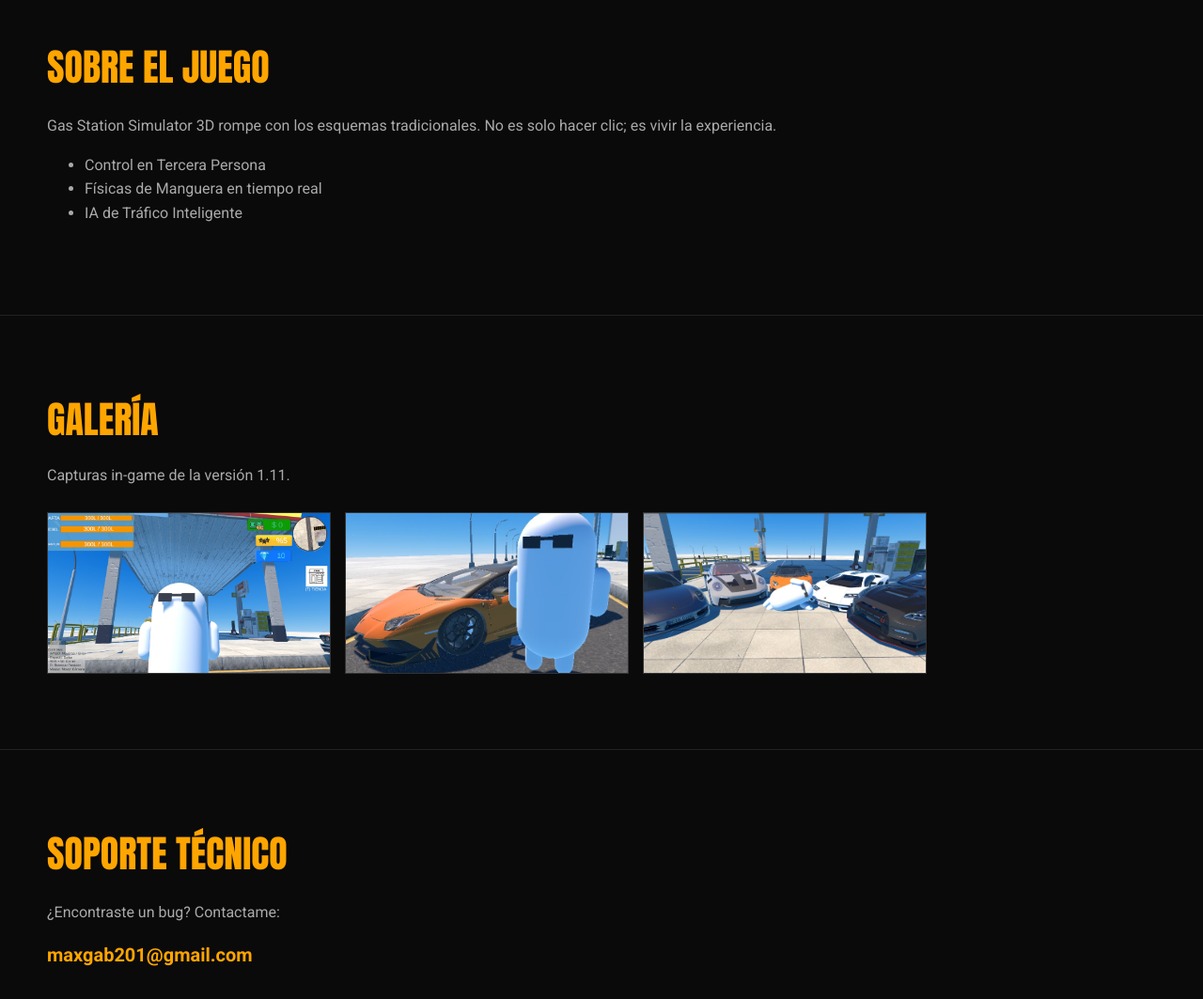
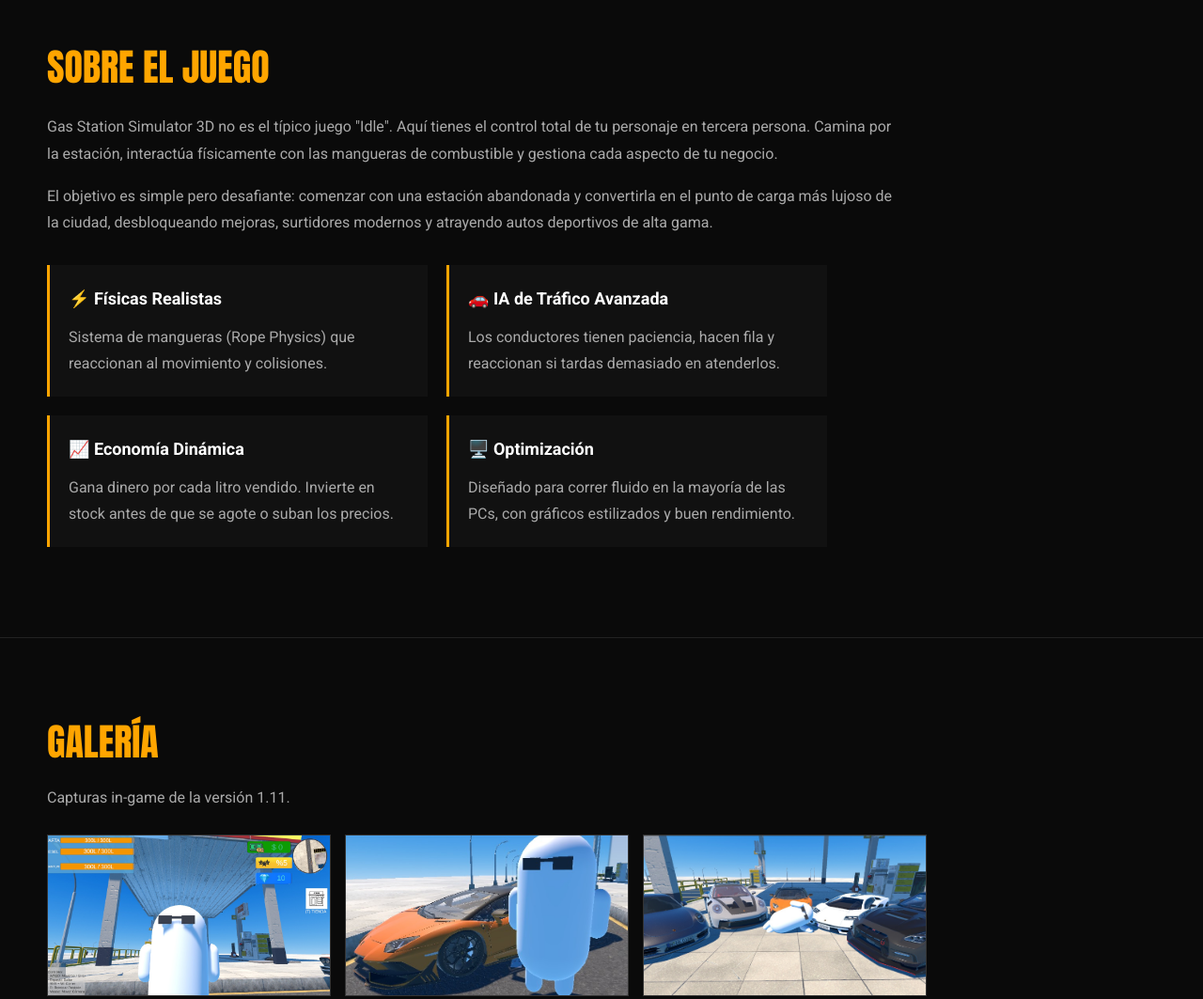
Before and after one commit to maxgab201/Gas-Station-Simulator-3D, a plain HTML site: page gas-station/index.html in a window 1280 px wide. Shown: the part 1000-2063 px from the top of the page at 94% size. Drawn offline with Linux system fonts and the light colour scheme.

Commit message:
Refactor navbar and enhance game description
Updated navbar button styles and improved text descriptions for the game. Enhanced layout and added new features to the game description section.

```diff
--- a/gas-station/index.html
+++ b/gas-station/index.html
@@ -9,12 +9,13 @@
 
         body, html { margin: 0; padding: 0; font-family: 'Roboto', sans-serif; background-color: #050505; color: white; scroll-behavior: smooth; }
 
-        /* NAVBAR (Simplificada para volver al Home) */
+        /* NAVBAR - BACK BUTTON FIXED */
         .navbar { display: flex; justify-content: space-between; align-items: center; padding: 20px 50px; background: rgba(0, 0, 0, 0.9); position: fixed; width: 100%; top: 0; z-index: 1000; border-bottom: 2px solid #333; box-sizing: border-box; }
         .logo { font-family: 'Anton', sans-serif; font-size: 28px; letter-spacing: 2px; text-transform: uppercase; cursor: pointer; text-decoration: none; color: white; }
         .logo span { color: #FFA500; }
+        /* Botón volver estilo profesional */
         .back-btn { color: #aaa; text-decoration: none; font-weight: bold; text-transform: uppercase; font-size: 14px; border: 1px solid #555; padding: 8px 15px; transition: 0.3s; }
-        .back-btn:hover { border-color: #FFA500; color: #FFA500; }
+        .back-btn:hover { border-color: #FFA500; color: #FFA500; background: rgba(255, 165, 0, 0.1); }
 
         /* HERO JUEGO */
         .hero { height: 100vh; background-image: url('fondo.jpg'); background-size: cover; background-position: center; display: flex; align-items: center; position: relative; }
@@ -27,10 +28,15 @@
         .btn { display: inline-block; padding: 15px 40px; font-weight: 700; text-transform: uppercase; text-decoration: none; border: 2px solid white; transition: all 0.3s ease; cursor: pointer; letter-spacing: 1px; background: transparent; color: white; font-size: 18px; }
         .btn:hover { background-color: white; color: black; transform: scale(1.05); }
 
-        /* SECCIONES */
+        /* SECCIONES EXPANDIDAS */
         section { padding: 80px 50px; border-bottom: 1px solid #222; background-color: #0a0a0a; }
         .sec-title { font-family: 'Anton'; font-size: 40px; color: #FFA500; margin-bottom: 20px; }
-        .text-block { color: #aaa; line-height: 1.6; max-width: 800px; }
+        .text-block { color: #aaa; line-height: 1.8; max-width: 900px; font-size: 16px; }
+
+        .feature-list { list-style: none; padding: 0; display: flex; flex-wrap: wrap; gap: 20px; margin-top: 30px; }
+        .feature-item { width: 45%; background: #111; padding: 20px; border-left: 3px solid #FFA500; box-sizing: border-box; }
+        .feature-title { color: white; font-weight: bold; margin-bottom: 10px; display: block; font-size: 18px; }
+
         .gallery-grid { display: flex; gap: 15px; margin-top: 30px; flex-wrap: wrap; }
         .gallery-img { width: 300px; height: 170px; object-fit: cover; border: 1px solid #333; transition: transform 0.3s; cursor: pointer; }
         .gallery-img:hover { transform: scale(1.05); border-color: #FFA500; }
@@ -54,14 +60,14 @@
         footer { padding: 40px; text-align: center; color: #555; font-size: 12px; background: #080808; }
         .mail-link { color: #FFA500; font-size: 20px; font-weight: bold; text-decoration: none; }
 
-        @media (max-width: 768px) { h1 { font-size: 50px; } .content { padding-left: 20px; } .navbar { padding: 20px; } }
+        @media (max-width: 768px) { h1 { font-size: 50px; } .content { padding-left: 20px; } .navbar { padding: 20px; } .feature-item { width: 100%; } }
     </style>
 </head>
 <body>
 
     <nav class="navbar">
-        <a href="index.html" class="logo">MGGX <span>GAMES</span></a>
-        <a href="index.html" class="back-btn">VOLVER AL INICIO</a>
+        <a href="../" class="logo">MGGX <span>GAMES</span></a>
+        <a href="../" class="back-btn">← VOLVER AL INICIO</a>
     </nav>
 
     <section class="hero">
@@ -70,8 +76,8 @@
             <h1>Gas Station<br>Simulator 3D</h1>
             <h2>YA DISPONIBLE PARA PC</h2>
             <p class="description">
-                Gestiona stock, controla la economía y atiende clientes con físicas realistas.
-                <br>Versión 1.11 Ultimate disponible.
+                El simulador que redefine el género. Gestiona stock, controla la economía en tiempo real y construye tu imperio desde cero.
+                <br>Desarrollado con pasión en Unity.
             </p>
             <button class="btn" onclick="abrirAdvertencia()">DESCARGAR AHORA</button>
         </div>
@@ -82,8 +88,8 @@
             <span class="close" onclick="cerrarTodo()">&times;</span>
             <div class="warning-title">⚠️ IMPORTANTE ⚠️</div>
             <div class="warning-text">
-                <p><strong>El juego es 100% SEGURO.</strong></p>
-                <p>Al ser Indie, Windows puede mostrar una alerta azul (SmartScreen).</p>
+                <p><strong>El juego es 100% SEGURO y GRATIS.</strong></p>
+                <p>Como soy desarrollador Indie, Windows puede mostrar una alerta azul (SmartScreen).</p>
                 <ul style="padding-left: 20px; color: #FFD700;">
                     <li>Clic en <u>"Más información"</u>.</li>
                     <li>Clic en <strong>"Ejecutar de todas formas"</strong>.</li>
@@ -114,11 +120,26 @@
     <section id="info">
         <div class="sec-title">SOBRE EL JUEGO</div>
         <div class="text-block">
-            <p>Gas Station Simulator 3D rompe con los esquemas tradicionales. No es solo hacer clic; es vivir la experiencia.</p>
-            <ul>
-                <li>Control en Tercera Persona</li>
-                <li>Físicas de Manguera en tiempo real</li>
-                <li>IA de Tráfico Inteligente</li>
+            <p>Gas Station Simulator 3D no es el típico juego "Idle". Aquí tienes el control total de tu personaje en tercera persona. Camina por la estación, interactúa físicamente con las mangueras de combustible y gestiona cada aspecto de tu negocio.</p>
+            <p>El objetivo es simple pero desafiante: comenzar con una estación abandonada y convertirla en el punto de carga más lujoso de la ciudad, desbloqueando mejoras, surtidores modernos y atrayendo autos deportivos de alta gama.</p>
+
+            <ul class="feature-list">
+                <li class="feature-item">
+                    <span class="feature-title">⚡ Físicas Realistas</span>
+                    Sistema de mangueras (Rope Physics) que reaccionan al movimiento y colisiones.
+                </li>
+                <li class="feature-item">
+                    <span class="feature-title">🚗 IA de Tráfico Avanzada</span>
+                    Los conductores tienen paciencia, hacen fila y reaccionan si tardas demasiado en atenderlos.
+                </li>
+                <li class="feature-item">
+                    <span class="feature-title">📈 Economía Dinámica</span>
+                    Gana dinero por cada litro vendido. Invierte en stock antes de que se agote o suban los precios.
+                </li>
+                <li class="feature-item">
+                    <span class="feature-title">🖥️ Optimización</span>
+                    Diseñado para correr fluido en la mayoría de las PCs, con gráficos estilizados y buen rendimiento.
+                </li>
             </ul>
         </div>
     </section>
@@ -136,8 +157,8 @@
     <section id="soporte">
         <div class="sec-title">SOPORTE TÉCNICO</div>
         <div class="text-block">
-            <p>¿Encontraste un bug? Contactame:</p>
-            <a href="mailto:maxgab201@gmail.com" class="mail-link">maxgab201@gmail.com</a>
+            <p>¿Encontraste un bug? Puedes reportarlo directamente en la sección de Contacto del sitio principal.</p>
+            <a href="../#contacto" class="btn" style="font-size:14px; padding:10px 20px;">IR A CONTACTO</a>
         </div>
     </section>
 
```
